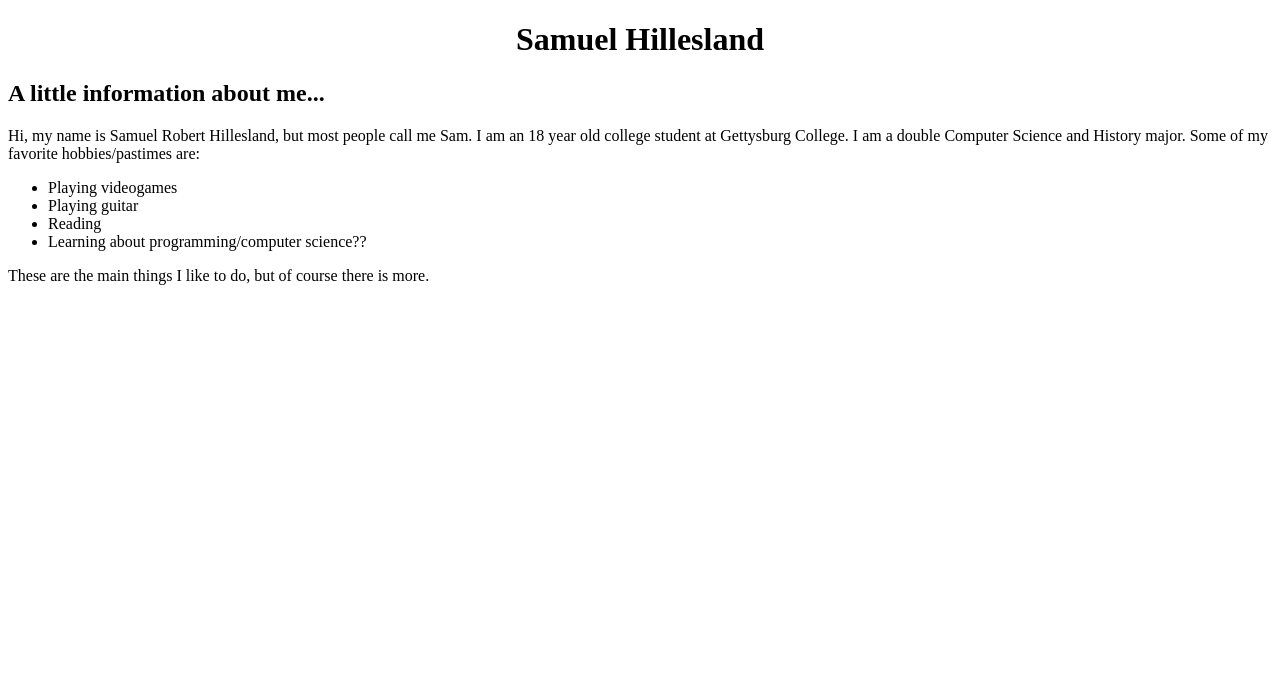
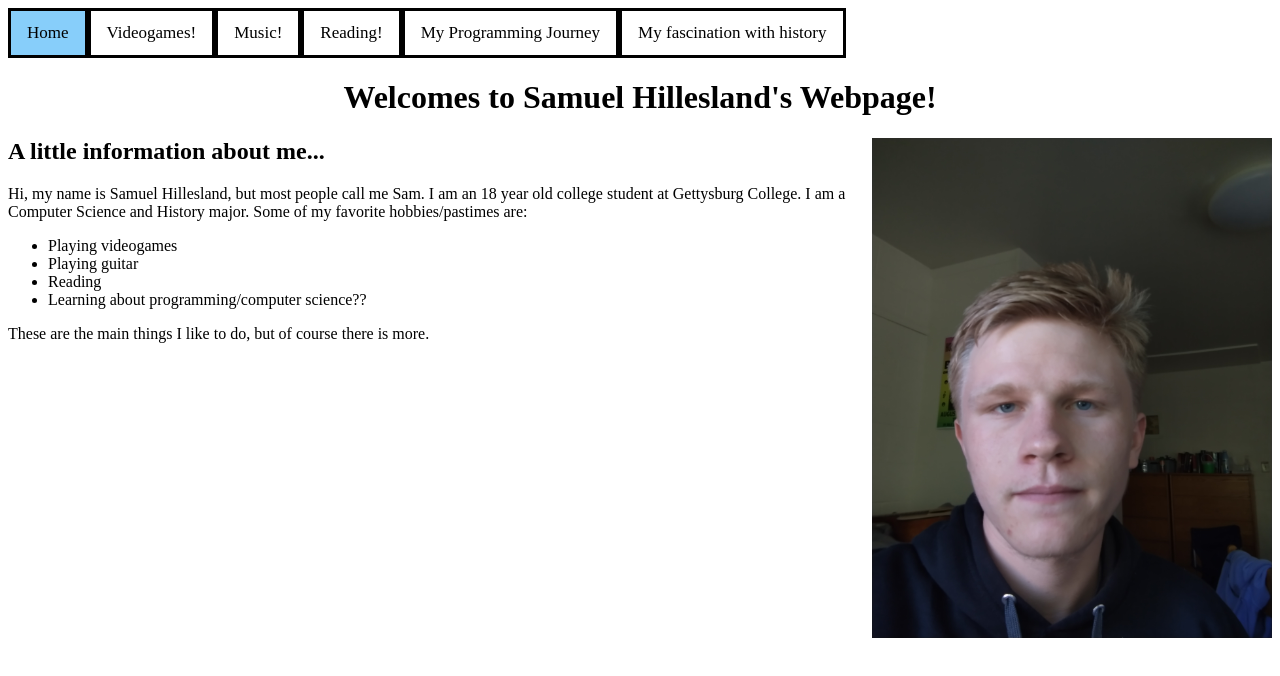
Before and after one commit to BunkBedBro/Personal_Website, a plain HTML site: page myWebpage.html in a window 1280 px wide. Drawn offline with Linux system fonts and the light colour scheme.

Commit message:
add Portrait.jpg

```diff
--- a/myWebpage.html
+++ b/myWebpage.html
@@ -3,13 +3,26 @@
     <head>
         <title>Samuel Hillesland</title>
         <link rel="stylesheet" href="myWebpageHome.css">
+        <!--Connects CSS stylesheet-->
     </head>
     <body>
-       <center><h1>Samuel Hillesland</h1></center>
-       <div>
+        <div class="topnav">
+            <a class="active" href="#home">Home</a>
+            <a href="#videogames">Videogames!</a>
+            <a href="#music">Music!</a>
+            <a href="#reading">Reading!</a>
+            <a href="#programming">My Programming Journey</a>
+            <a href="#history">My fascination with history</a>
+        </div>
+        <!--Sets up navigation bar-->
+        <div class="welcome">
+       <center><h1>Welcomes to Samuel Hillesland's Webpage!</h1></center>
+       </div>
+       <img class="portrait" src="Portrait.jpg" height="500" width="400">
+       <div class="intro">
            <h2>A little information about me...</h2>
-           <p>Hi, my name is Samuel Robert Hillesland, but most people call me Sam. I am an 18 year old college student at
-               Gettysburg College. I am a double Computer Science and History major. Some of my favorite hobbies/pastimes are:
+           <p>Hi, my name is Samuel Hillesland, but most people call me Sam. I am an 18 year old college student at
+               Gettysburg College. I am a Computer Science and History major. Some of my favorite hobbies/pastimes are:
                <ul>
                    <li>Playing videogames</li>
                    <li>Playing guitar</li>
--- a/myWebpageHome.css
+++ b/myWebpageHome.css
@@ -0,0 +1,31 @@
+body {
+    background-color: white
+}
+.topnav {
+    background-color: white;
+    overflow: hidden;
+}
+/*Sets up base color of bar */
+.topnav a {
+  float: left;
+  color: black;
+  text-align: center;
+  padding: 12px 16px;
+  text-decoration: none;
+  font-size: 17px;
+  border-style: solid;
+}
+/*Sets up the default look of navigation bart */
+.topnav a:hover {
+    background-color: lightskyblue;
+    color: black;
+}
+/*Makes it so when mouse hovers over link, its little square changes color */
+.topnav a.active {
+    background-color: lightskyblue;
+    color:black;
+}
+/*Makes it so current page is colored in*/
+.portrait {
+    float: right;
+}
```
Also changed, not shown: Portrait.jpg (added).
